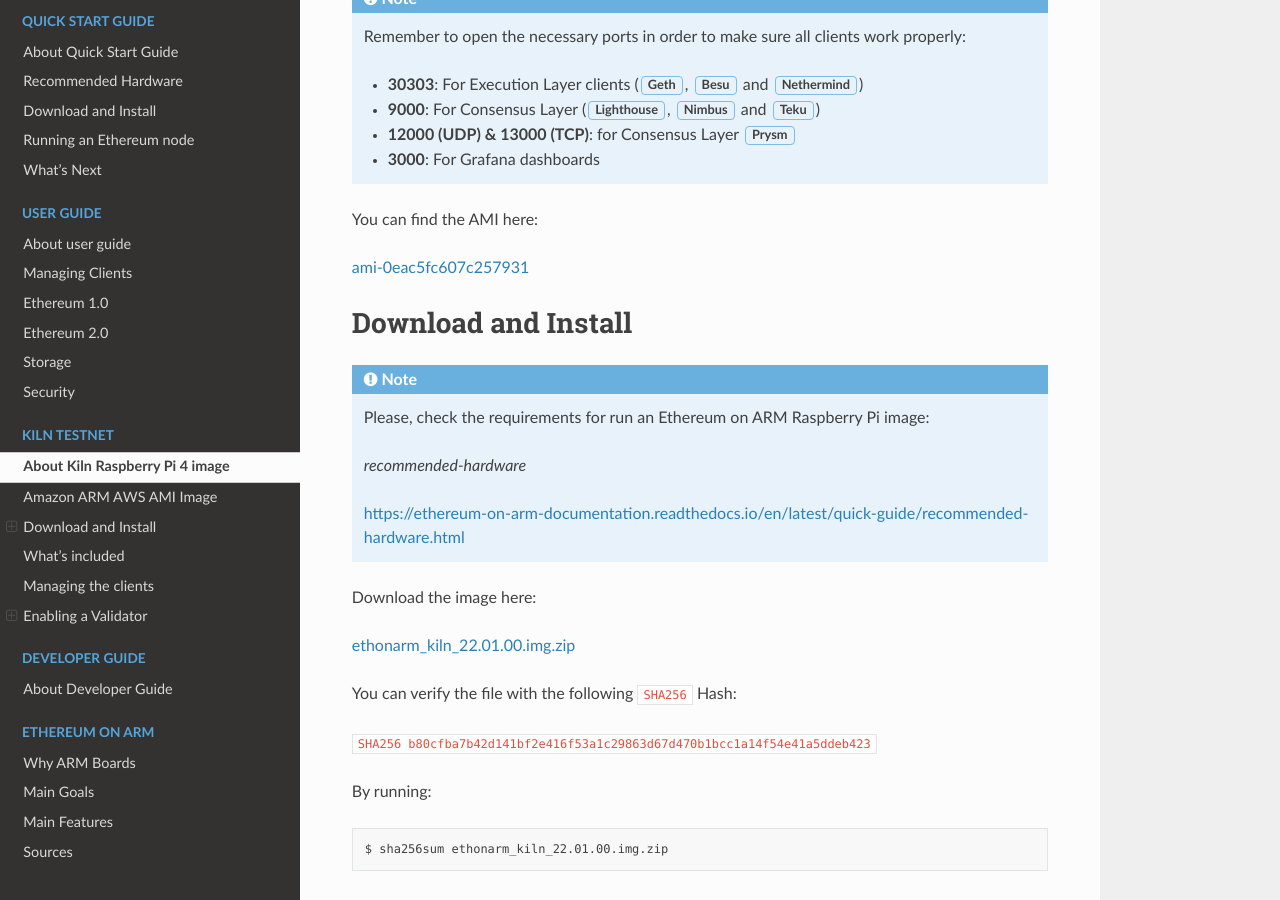
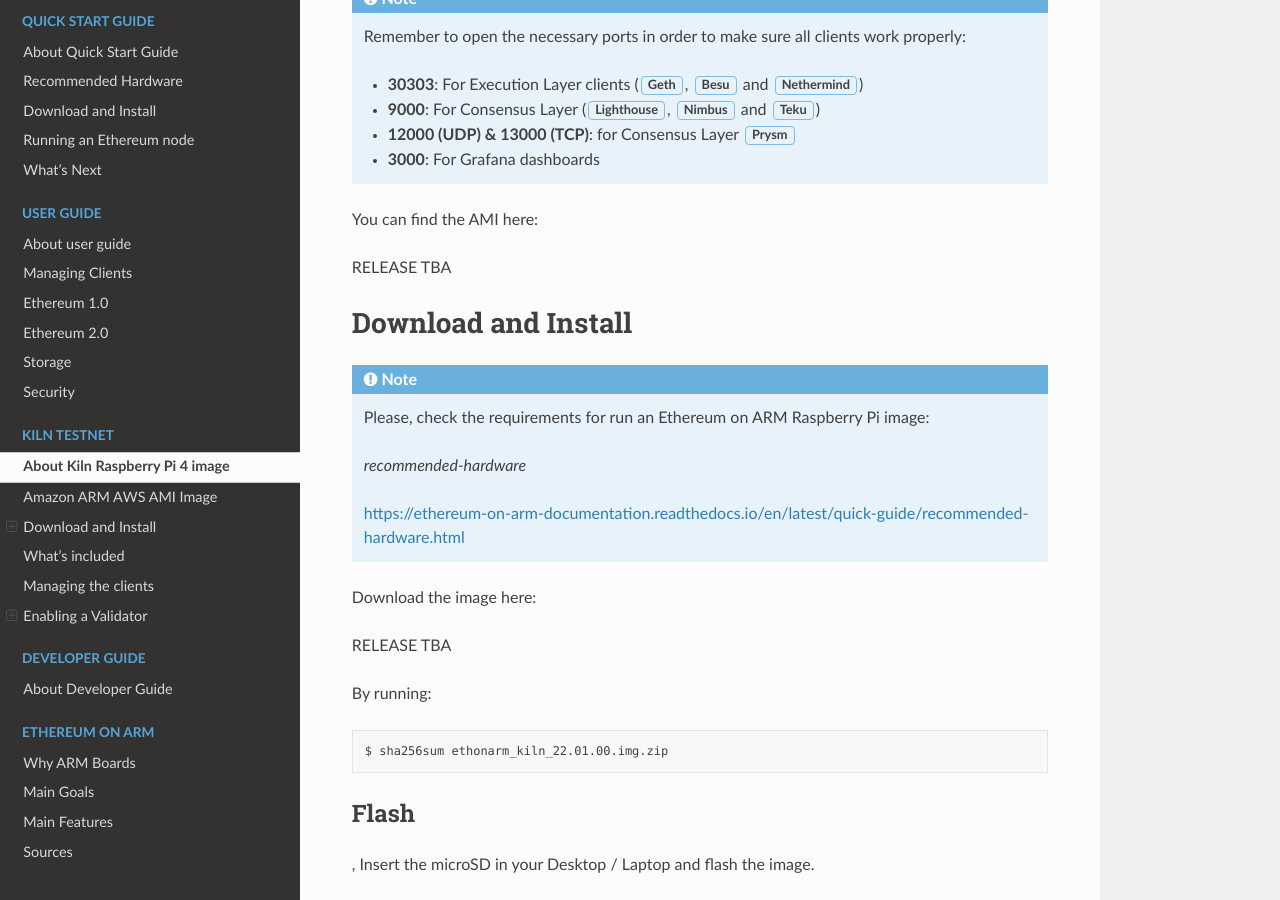
Before and after one commit to EOA-Blockchain-Labs/ethereumonarm, a Sphinx documentation site: the page built from docs/kiln/kiln-testnet.rst, in a window 1280 px wide and 900 px high, scrolled down 895 px. Built offline with Sphinx 7.4.7 and the Read the Docs theme 2.0.0, drawn with Linux system fonts in a browser that asks for light colours.

```diff
--- a/docs/kiln/kiln-testnet.rst
+++ b/docs/kiln/kiln-testnet.rst
@@ -45,9 +45,7 @@ the Raspberry and launching the AMI from the AWS console).
 
 You can find the AMI here:
 
-`ami-0eac5fc607c257931`_
-
-.. _ami-0eac5fc607c257931: https://eu-west-1.console.aws.amazon.com/ec2/v2/home?region=eu-west-1#ImageDetails:imageId=ami-0eac5fc607c257931
+RELEASE TBA
 
 Download and Install
 ====================
@@ -62,13 +60,7 @@ Download and Install
 
 Download the image here:
 
-ethonarm_kiln_22.01.00.img.zip_
-
-.. _ethonarm_kiln_22.01.00.img.zip: https://www.ethereumonarm.com/downloads/ethonarm_kiln_22.01.00.img
-
-You can verify the file with the following ``SHA256`` Hash:
-
-``SHA256 b80cfba7b42d141bf2e416f53a1c29863d67d470b1bcc1a14f54e41a5ddeb423``
+RELEASE TBA
 
 By running:
 
```
